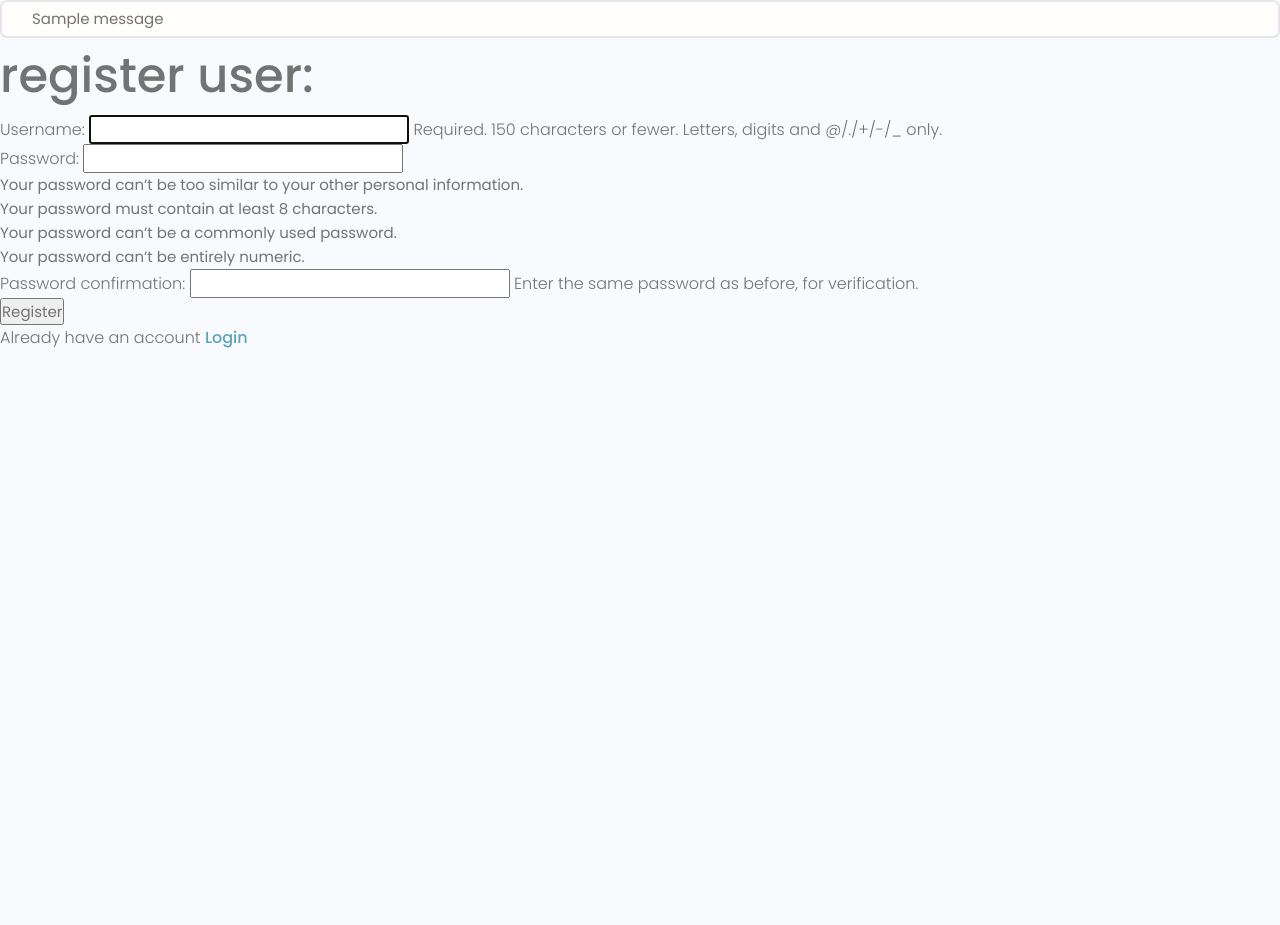
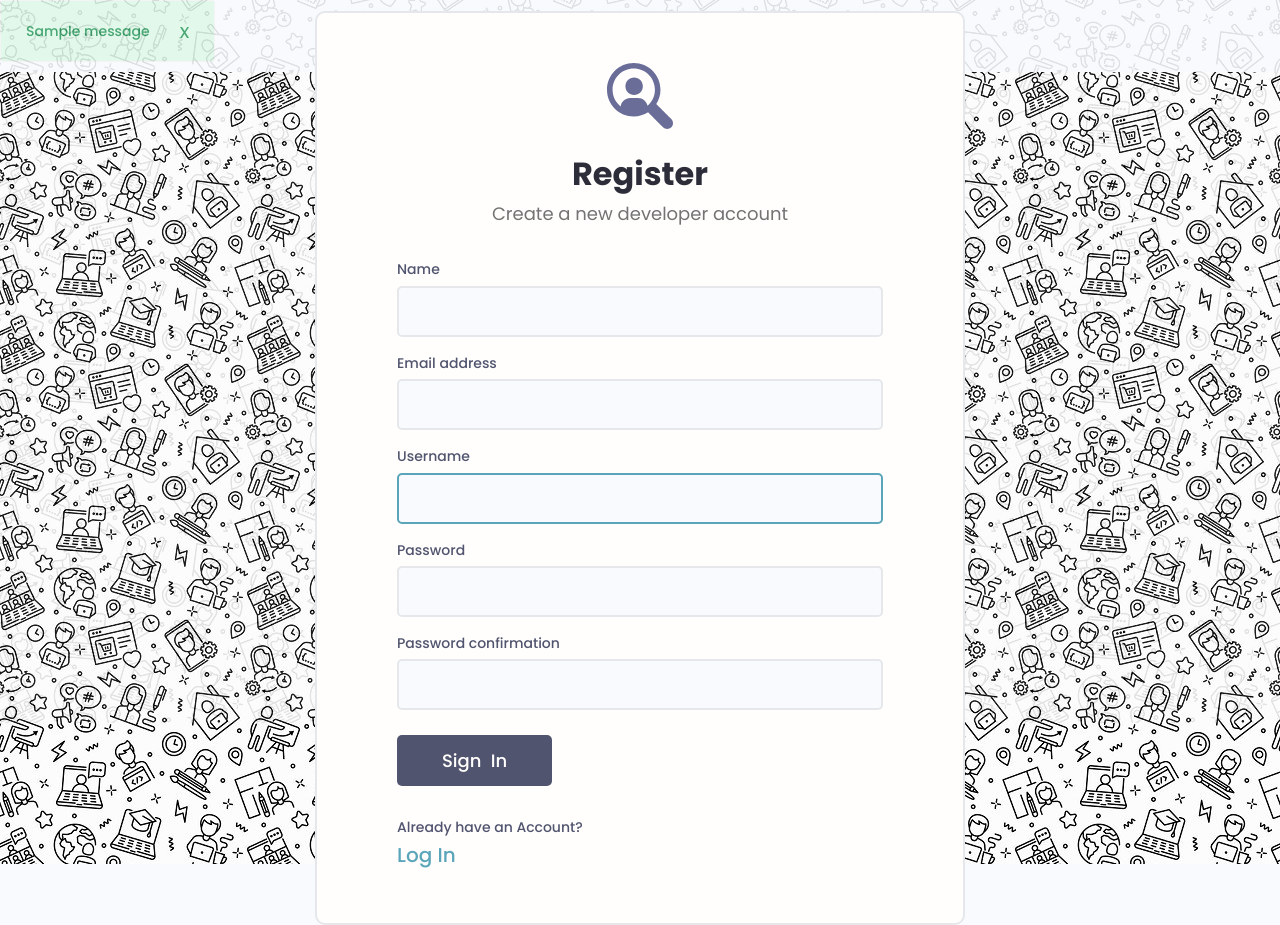
Before and after one commit to Aghiad-Alzein-78/django_2021, a Django app: page /register in a window 1280 px wide. Shown: the part 77-1002 px from the top of the page. Before the commit the page ends 425 px from the top, so only its background shows below. Run offline with Django 3.2, Linux system fonts and the light colour scheme; tables that the repository leaves empty hold one stand-in row (values such as "Sample post"); one stand-in notice (Sample message) is shown; some libraries are stand-ins or nearby versions.

Commit message:
Finish forms styling

```diff
--- a/static/styles/app.css
+++ b/static/styles/app.css
@@ -647,6 +647,7 @@ img {
   display: flex;
   justify-content: center;
   align-items: center;
+  background-image:url(../images/pattern.jpg);
 }
 
 .auth::after {
--- a/static/uikit/app.js
+++ b/static/uikit/app.js
@@ -1,4 +1,12 @@
-// Invoke Functions Call on Document Loaded
-document.addEventListener('DOMContentLoaded', function () {
-  hljs.highlightAll();
-});
+let alertWrapper=document.querySelector('.alert')
+let alertClose=document.querySelector('.alert__close')
+
+function hide(){
+  console.log("Clicked!")
+  alertWrapper.style.display='none'
+}
+
+if(alertWrapper){
+  console.log("Inside")
+  alertClose.addEventListener("click",hide)
+}
--- a/templates/main.html
+++ b/templates/main.html
@@ -19,16 +19,17 @@
 </head>
 <body>
     {% include 'navbar.html' %}
-    {% if messages %}
-    <ul class='messages'>
-        {% for message in messages%}
-        <li {% if messages.tags %} class="{{message.tags}}" {% endif %}>{{message}}</li>
-    {% endfor %}
-    </ul>
-
-    {% endif %}
+        {% if messages %}
+            {% for message in messages%}
+                <div class='alert alert--{{message.tags}}'>
+                    <p class="alert__message">{{message}}</p>
+                    <button class="alert__close ">x</button>
+                </div>
+            {% endfor %}
+        {% endif %}
     {% block content%}
 
     {% endblock content %}
 </body>
+<script src="{% static 'uikit/app.js' %}"></script>
 </html>
--- /dev/null
+++ b/users/forms.py
@@ -0,0 +1,15 @@
+from django.forms import ModelForm
+from django.contrib.auth.models import User
+from django.contrib.auth.forms import UserCreationForm
+
+class CustomUserCreationForm(UserCreationForm):
+    class Meta:
+        model = User
+        fields=['first_name','email','username','password1','password2']
+        labels={
+            'first_name':'Name'
+        }
+    def __init__(self,*args,**kwargs):
+        super(CustomUserCreationForm, self).__init__(*args,**kwargs)
+        for name,field in self.fields.items():
+            field.widget.attrs.update({'class':'input'})
--- a/users/templates/users/login_register.html
+++ b/users/templates/users/login_register.html
@@ -1,24 +1,89 @@
 {% extends 'main.html' %}
-
+{% load static%}
     {% block content %}
     {% if page == 'register'%}
-        <h1>{{page}} user:</h1>
-        <form action="{% url 'register' %}" method="post">
-            {% csrf_token %}
-            {{form.as_p}}
-            <input type="submit" value="Register">
-        </form>
+        <div class="auth">
+            <div class="card">
+              <div class="auth__header text-center">
+                <a href="/">
+                  <img src="{% static 'images/icon.svg' %}" alt="icon" />
+                </a>
+                <h3>Register</h3>
+                <p>Create a new developer account</p>
+              </div>
 
-        <p>Already have an account <a href="{% url 'login' %}">Login</a></p>
+              <form action="{% url 'register' %}" method="post" class="form auth__form">
+                {% csrf_token %}
+                {% for field in form %}
+                <div class="form__field">
+                  <label for="formInput#text">{{field.label}}</label>
+                  {{field}}
+                  <!-- {% if field.help_text%}
+                    <small>{{field.help_text}}</small>
+                  {% endif %} -->
+
+                  {% for error in field.errors %}
+                    <p style="color:red;">{{error}}</p>
+                  {% endfor %}
+                </div>
+                {% endfor %}
+                <div class="auth__actions">
+                  <input class="btn btn--sub btn--lg" type="submit" value="Sign  In" />
+                </div>
+              </form>
+              <div class="auth__alternative">
+                <p>Already have an Account?</p>
+                <a href="{%url 'login' %}">Log In</a>
+              </div>
+            </div>
+          </div>
+
     {%else%}
-    <h1>{{page}} user:</h1>
+        <div class="auth">
+            <div class="card">
+              <div class="auth__header text-center">
+                <a href="/">
+                  <img src="{% static 'images/icon.svg' %}" alt="icon" />
+                </a>
+                <h3>Account Login</h3>
+                <p>Hello Developer, Welcome Back!</p>
+              </div>
 
-    <form  action="{% url 'login' %}"  method="post">
-            {% csrf_token %}
-            <input type="text" name="username" placeholder="Username">
-            <input type="password" name="password" placeholder="Enter Password">
-            <input type="submit" value="Login">
-            <p>Don't have an account <a href="{% url 'register' %}">Register</a></p>
-        </form>
+              <form action="{% url 'login' %}"  method="post" class="form auth__form">
+                <!-- Input:UserName -->
+                {% csrf_token %}
+                <div class="form__field">
+                  <label for="formInput#text">Username: </label>
+                  <input
+                    class="input input--text"
+                    id="formInput#text"
+                    type="text"
+                    name="username"
+                    placeholder="Enter your username..."
+                  />
+                </div>
+
+                <!-- Input:Password -->
+                <div class="form__field">
+                  <label for="formInput#password">Password: </label>
+                  <input
+                    class="input input--password"
+                    id="formInput#passowrd"
+                    type="password"
+                    name="password"
+                    placeholder="••••••••"
+                  />
+                </div>
+                <div class="auth__actions">
+                  <input class="btn btn--sub btn--lg" type="submit" value="Log In" />
+                  <a href="forgetpassword.html">Forget Password?</a>
+                </div>
+              </form>
+              <div class="auth__alternative">
+                <p>Don’t have an Account?</p>
+                <a href="{% url 'register' %}">Sign-Up</a>
+              </div>
+            </div>
+          </div>
     {% endif %}
     {% endblock content%}
--- a/users/views.py
+++ b/users/views.py
@@ -2,8 +2,8 @@ from django.shortcuts import render,redirect
 from django.contrib.auth import login,authenticate,logout
 from django.contrib.auth.models import User
 from django.contrib import messages
-from django.contrib.auth.forms import UserCreationForm
-
+# from django.contrib.auth.forms import UserCreationForm
+from .forms import CustomUserCreationForm
 from .models import Profile
 
 # Create your views here.
@@ -49,12 +49,17 @@ def logoutUser(request):
 
 def registerUser(request):
     page="register"
-    form=UserCreationForm()
+    form=CustomUserCreationForm()
     if request.method=="POST":
-        form=UserCreationForm(request.POST)
+        form=CustomUserCreationForm(request.POST)
         if form.is_valid():
             user=form.save(commit=False)
-
-            return redirect('login')
+            user.username=user.username.lower()
+            user.save()
+            messages.success(request,"Account was created ")
+            login(request,user)
+            return redirect('profiles')
+        else:
+            messages.error(request,"Invalid Entry...")
     context={'page':page,'form':form}
     return render(request,'users/login_register.html',context)
```
Also changed, not shown: templates/login.html (added, +51 -0 lines), templates/signup.html (added, +74 -0 lines), db.sqlite3, static/images/icon.svg (added), static/images/pattern.jpg (added).
